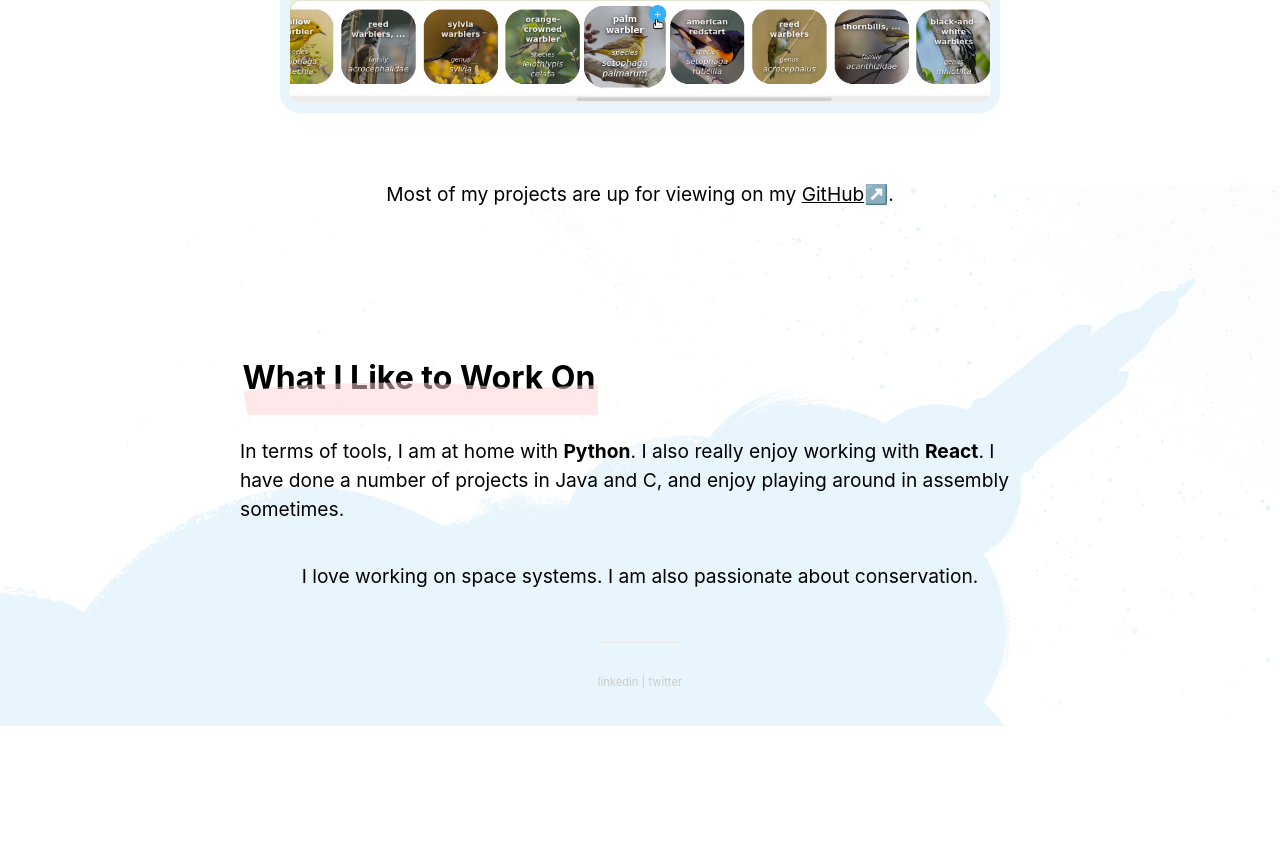
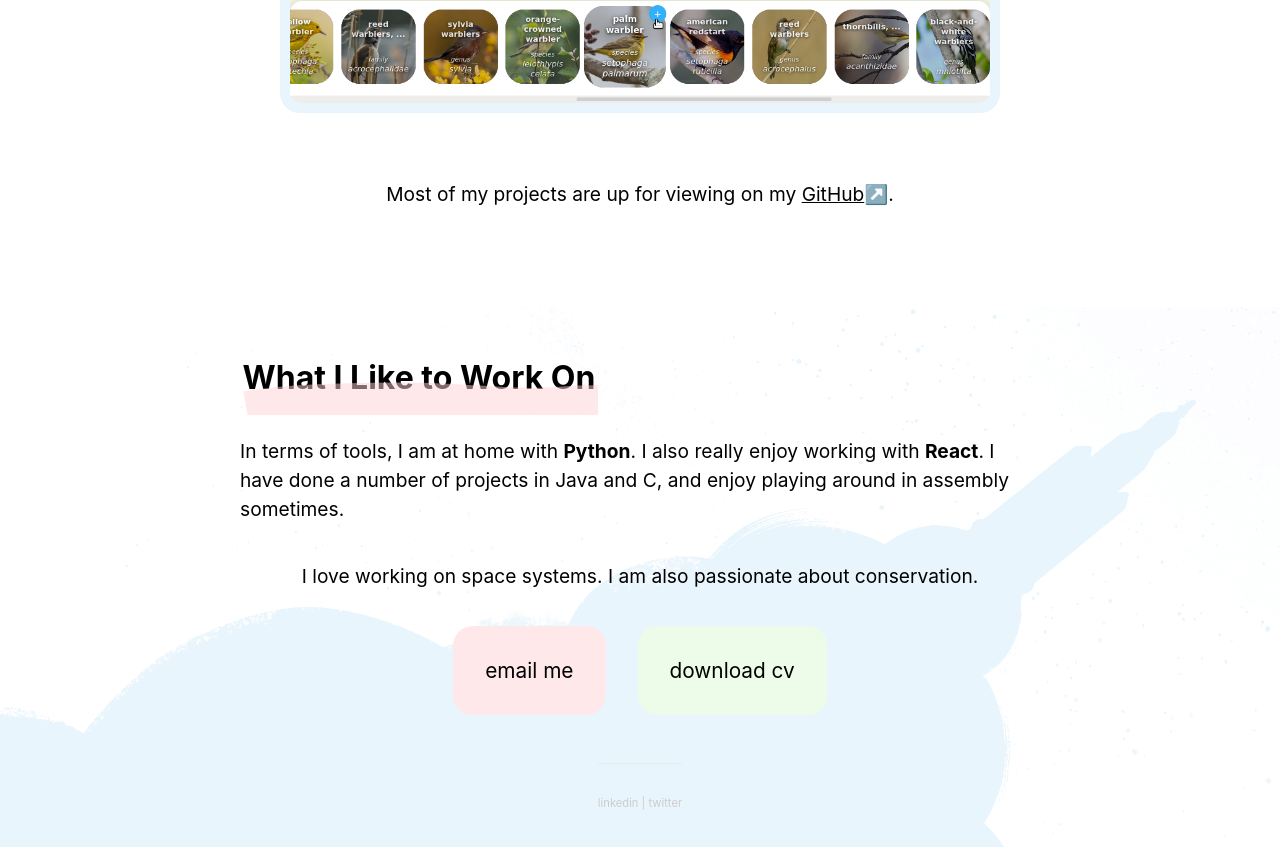
Before and after one commit to shintoo/seanrapp.dev, a Next.js app: page / in a window 1280 px wide. Shown: the part 2193-3040 px from the top of the page. Before the commit the page ends 2919 px from the top, so only its background shows below. Built offline with nearby package versions, Linux system fonts and the light colour scheme.

Commit message:
Add contact btns

```diff
--- a/components/prospects/Prospects.module.css
+++ b/components/prospects/Prospects.module.css
@@ -1,3 +1,20 @@
+.button1, .button2 {
+  padding: 2rem;
+  border-radius: 20px;
+  font-size: 1.3rem;
+  margin: 1rem;
+}
+
+.button1 {
+  background-color: #FFE8E9;
+
+}
+
+.button2 {
+  background-color: #EDFCE9;
+}
+
 .container {
-  background: #D8FFEB;
+  display: flex;
+  align-items: center;
 }
--- a/components/prospects/Prospects.tsx
+++ b/components/prospects/Prospects.tsx
@@ -15,7 +15,19 @@ export default function Prospects() {
         playing around in assembly sometimes.
       </p>
       <p>I love working on space systems. I am also passionate about conservation.</p>
+      <div className={styles.container}>
+      <a href="mailto:seanprapp@gmail.com" target="_blank" rel="noopener noreferrer">
+        <div className={styles.button1}>
+          email me
+        </div>
+      </a>
+      <a href="/resume-05-04-2022.pdf" target="_blank" rel="noopener noreferrer">
+        <div className={styles.button2}>
+          download cv
+        </div>
+      </a>
       </div>
+    </div>
 
   )
 }
```
Also changed, not shown: 1 other file (tests, documents, lock files or other folders).
